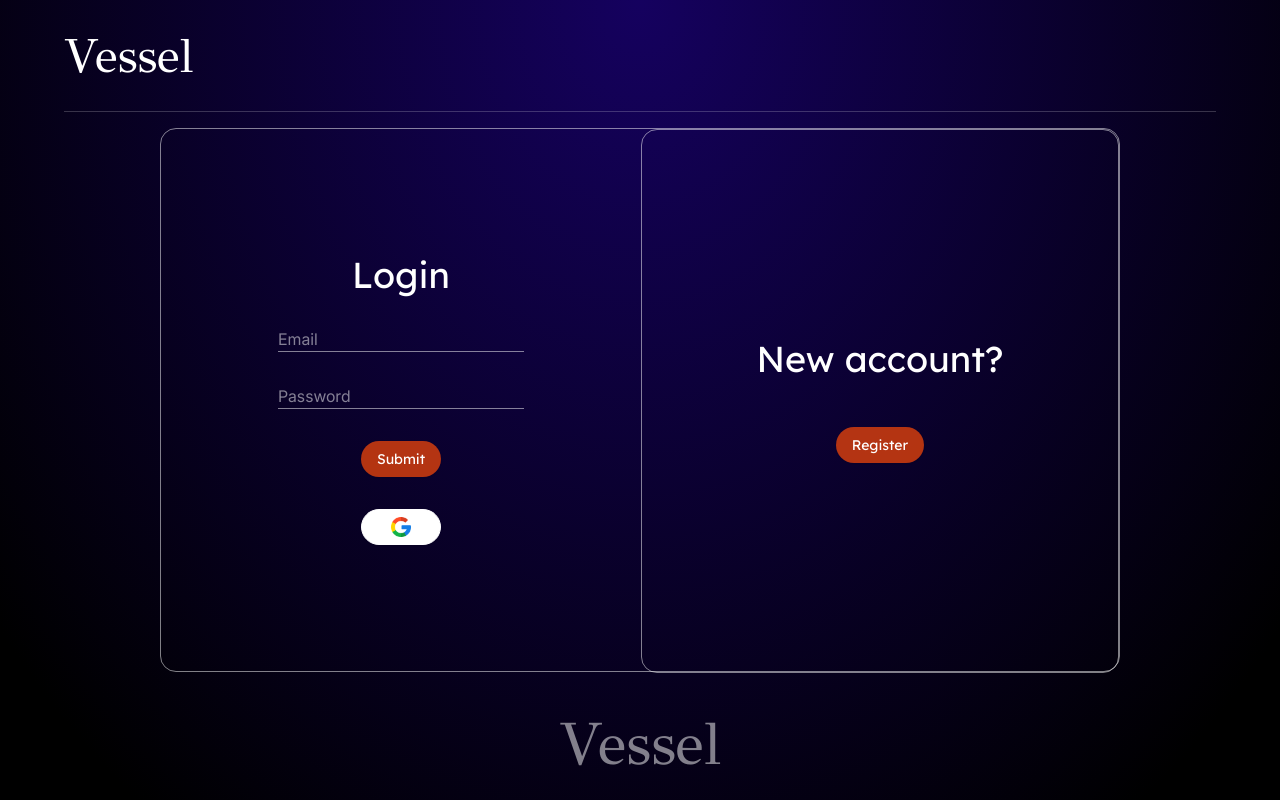
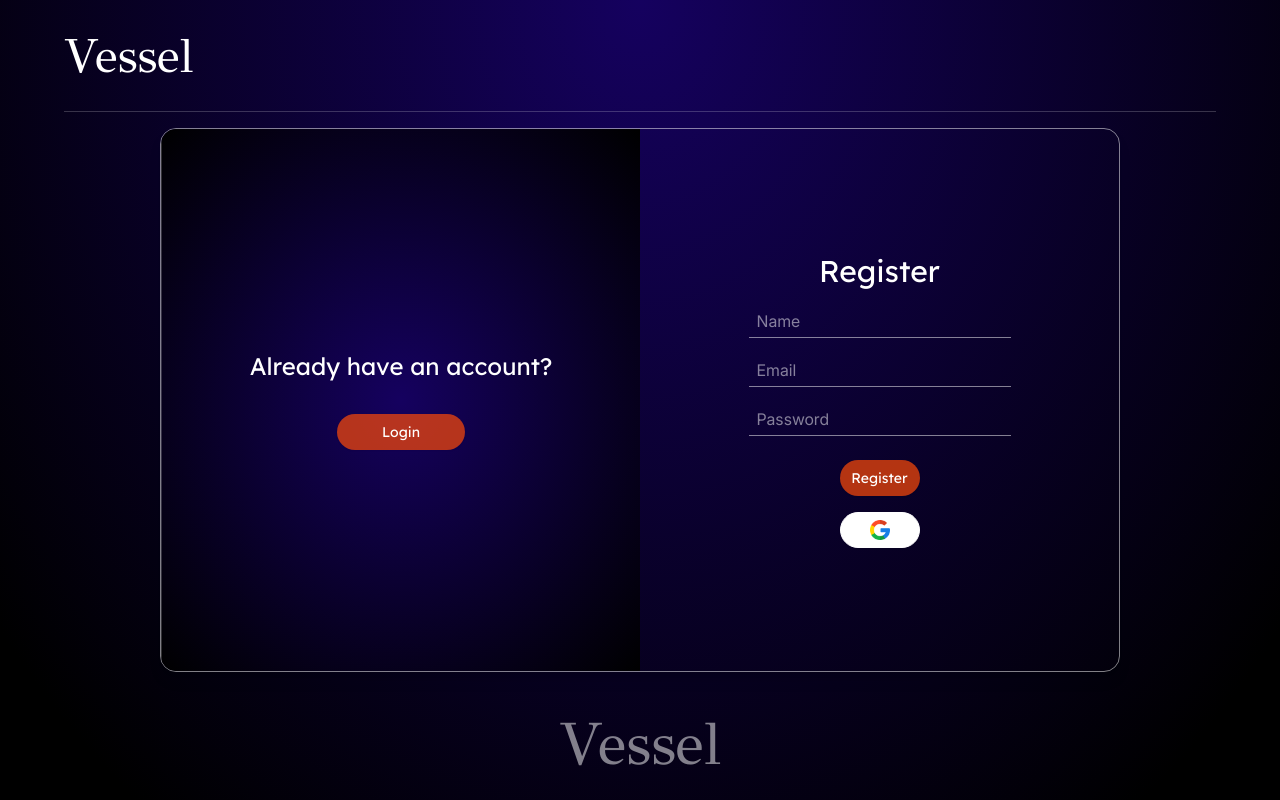
Before and after one commit to guimazaky/Vessel, a React (Vite) app: page /loginpage in a window 1280 px wide. Built offline with nearby package versions, Linux system fonts and the light colour scheme; a web font is replaced by a local one.

Commit message:
login-register-form

```diff
--- a/src/components/ui/loginRegisterForm.jsx
+++ b/src/components/ui/loginRegisterForm.jsx
@@ -1,31 +1,68 @@
-import React from "react";
+import React, { useState } from "react";
 import { Button } from "@/components/ui/button";
 
 function LoginRegisterForm() {
+  const [isRegistering, setIsRegistering] = useState(false);
+
   return (
-    <div className="w-240 h-136 bg-transparent border-1 border-white/50 rounded-2xl flex ">
-      <div className="text-white font-inter flex flex-col w-120 items-center justify-center gap-8">
-        <h1 className="text-4xl font-lexend ">Login</h1>
-
+    <div className="relative w-240 h-136 overflow-hidden border border-white/50 rounded-2xl shadow-lg bg-transparent font-inter">
+      <div className="w-full h-full flex">
+        <div className="w-1/2 flex flex-col items-center justify-center gap-6 text-white px-4">
+          <h2 className="text-3xl font-lexend">Login</h2>
           <input
-          type="text"
+            type="email"
             placeholder="Email"
-          className="border-b-1 border-white/50 outline-none"
+            className=" border-b border-white/50 bg-transparent outline-none px-2 py-1"
           />
-
           <input
             type="password"
             placeholder="Password"
-          className="border-b-1 border-white/50 outline-none"
+            className=" border-b border-white/50 bg-transparent outline-none px-2 py-1"
           />
-        <Button>Submit</Button>
+          <Button className="mt-2 w-20">Login</Button>
           <Button variant="google" className="w-20">
             <img src="/google.png" alt="Google" className="h-5" />
           </Button>
         </div>
-      <div className="flex flex-col justify-center flex-1 h-136 w-120 bg-transparent border-1 border-white/50 rounded-2xl items-center font-lexend gap-12">
-        <h1 className="text-white text-4xl ">New account?</h1>
-        <Button className="">Register</Button>
+
+        <div className="w-1/2 flex flex-col items-center justify-center gap-4 text-white px-4">
+          <h2 className="text-3xl font-lexend">Register</h2>
+          <input
+            type="text"
+            placeholder="Name"
+            className=" border-b border-white/50 bg-transparent outline-none px-2 py-1"
+          />
+          <input
+            type="email"
+            placeholder="Email"
+            className=" border-b border-white/50 bg-transparent outline-none px-2 py-1"
+          />
+          <input
+            type="password"
+            placeholder="Password"
+            className=" border-b border-white/50 bg-transparent outline-none px-2 py-1"
+          />
+          <Button className="mt-2 w-20">Register</Button>
+          <Button variant="google" className="w-20">
+            <img src="/google.png" alt="Google" className="h-5" />
+          </Button>
+        </div>
+      </div>
+
+      <div
+        className={`absolute top-0 w-1/2 h-full bg-radial-[at_50%_50%]  from-[#15015f] to-black backdrop-blur-md border-l border-white/20 transition-all duration-500 ease-in-out z-10 flex flex-col items-center justify-center gap-8 ${
+          isRegistering ? "translate-x-full" : "translate-x-0"
+        }`}
+      >
+        <h2 className="text-white text-2xl font-lexend">
+          {isRegistering ? "New here?" : "Already have an account?"}
+        </h2>
+        <Button
+          onClick={() => setIsRegistering((prev) => !prev)}
+          className="w-32"
+        >
+          {isRegistering ? "Register" : "Login"}
+        </Button>
       </div>
     </div>
   );
```
Lines whose indentation alone changed are shown as unchanged.
